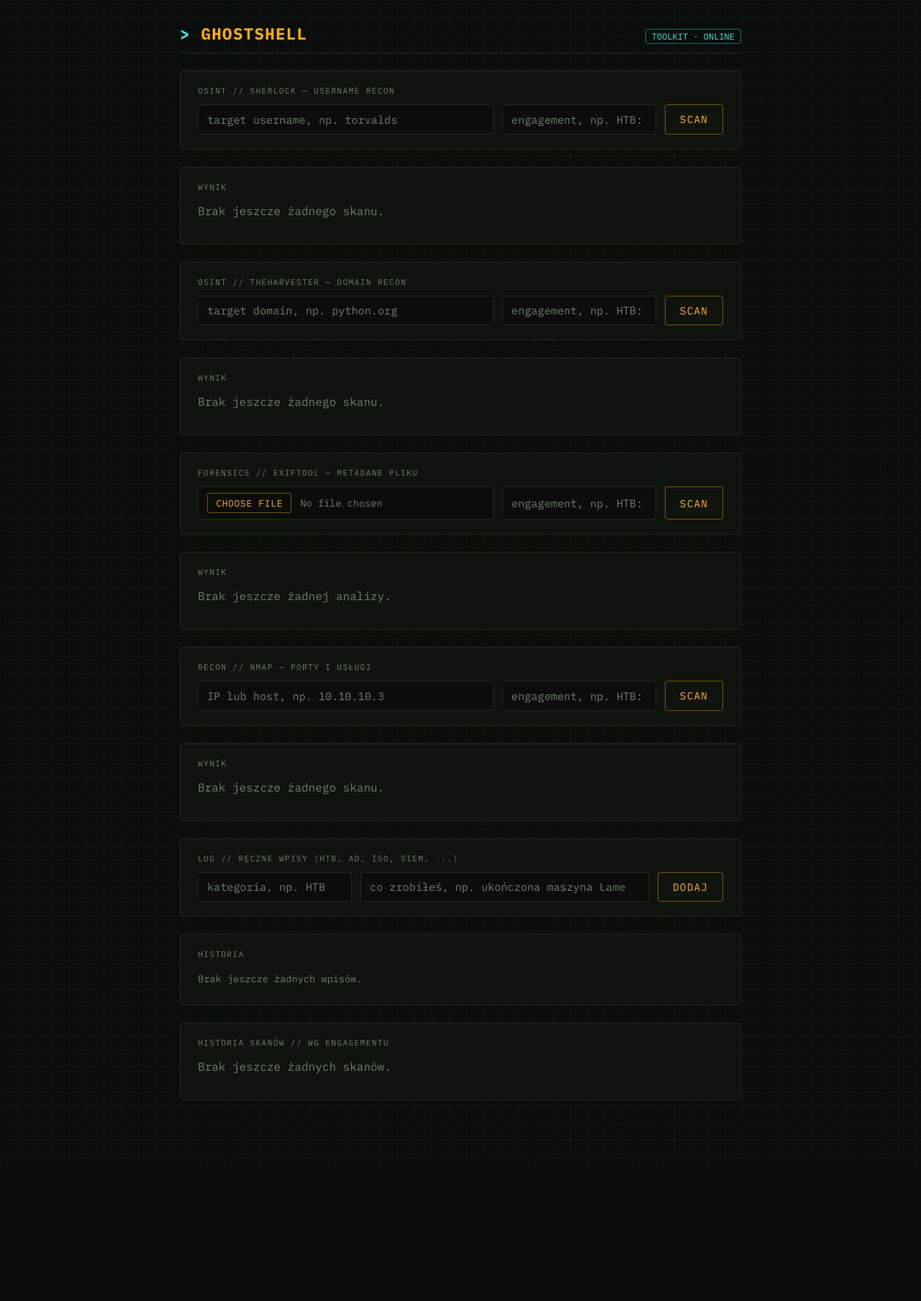
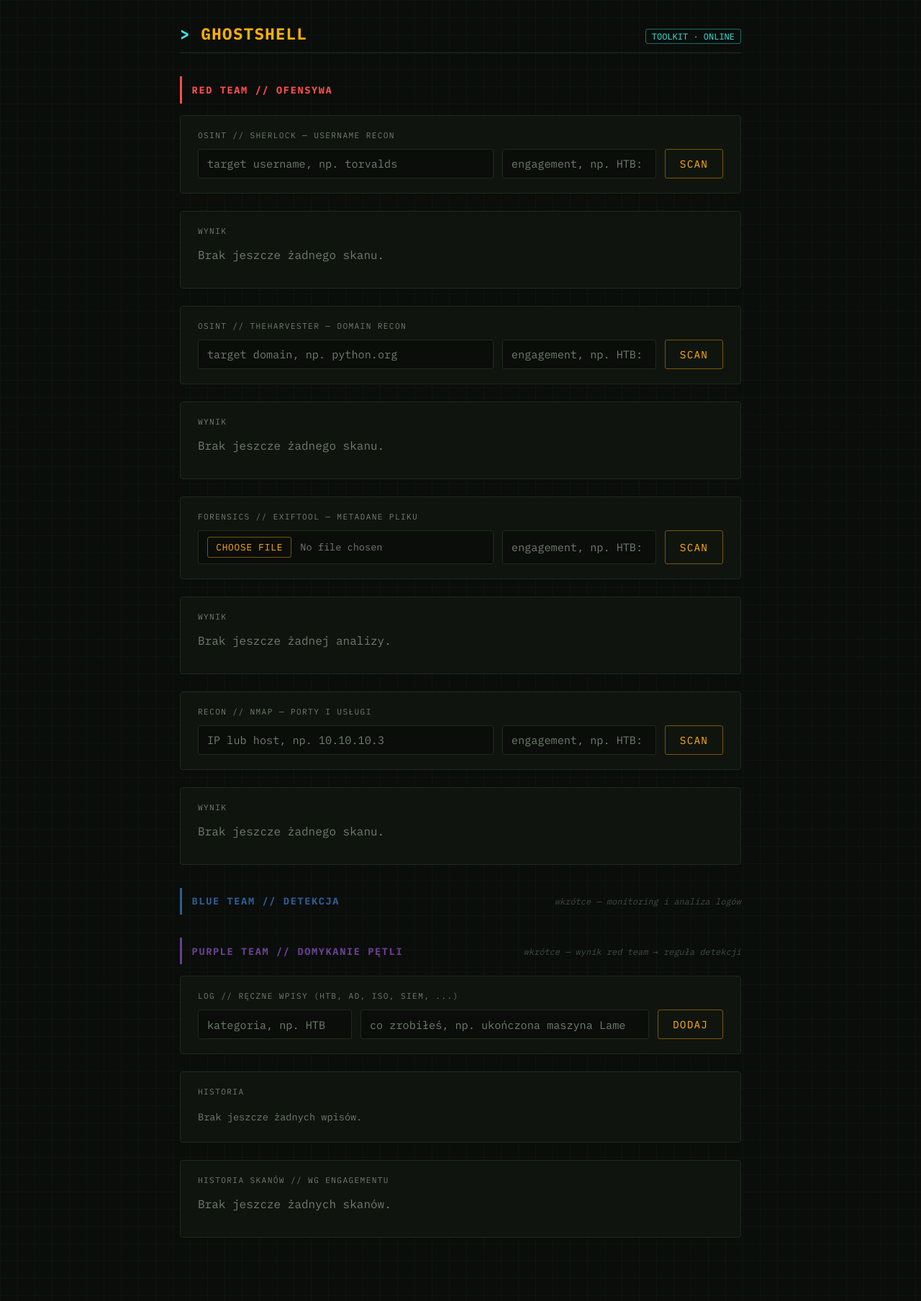
Before and after one commit to SzymekNawrocki/ghostshell, a FastAPI app: page / in a window 1280 px wide. Shown: the whole page at 72% size. Before the commit the page ends 1609 px from the top, so only its background shows below. Run offline with FastAPI, Linux system fonts and the light colour scheme.

Commit message:
feat: group dashboard into Red/Blue/Purple Team bands
Cosmetic only, no new logic — every existing tool (Sherlock,
theHarvester, exiftool, Nmap) now sits under a 'Red Team' band. Blue
Team and Purple Team bands are dimmed placeholders ('wkrótce') that
prep the layout for future defensive/detection features without
committing to their shape yet.

Co-Authored-By: Claude Sonnet 5 <noreply@anthropic.com>
Claude-Session: https://claude.ai/code/session_01VXehdNgUC9RK9mh6iU7N4T

```diff
--- a/static/style.css
+++ b/static/style.css
@@ -11,6 +11,9 @@
   --text: #d9e6d9;
   --text-dim: #6f7d6c;
   --danger: #ff4d4d;
+  --red-team: #ff4d4d;
+  --blue-team: #4d9eff;
+  --purple-team: #b967ff;
 }
 
 * {
@@ -341,6 +344,39 @@ body {
   border-bottom: none !important;
 }
 
+.team-band {
+  display: flex;
+  align-items: baseline;
+  justify-content: space-between;
+  gap: 1rem;
+  padding: 0.6rem 0 0.6rem 0.85rem;
+  margin: 2rem 0 1rem;
+  border-left: 3px solid var(--team-color);
+}
+
+.team-band-label {
+  font-size: 0.85rem;
+  font-weight: 700;
+  letter-spacing: 0.12em;
+  text-transform: uppercase;
+  color: var(--team-color);
+}
+
+.team-band-note {
+  font-size: 0.75rem;
+  color: var(--text-dim);
+  font-style: italic;
+}
+
+.team-red { --team-color: var(--red-team); }
+.team-blue { --team-color: var(--blue-team); }
+.team-purple { --team-color: var(--purple-team); }
+
+.team-band.team-blue,
+.team-band.team-purple {
+  opacity: 0.55;
+}
+
 .engagement-group {
   margin-bottom: 1rem;
 }
--- a/templates/dashboard.html
+++ b/templates/dashboard.html
@@ -11,6 +11,10 @@
     <div class="hud-header">
       <div class="hud-title">GhostShell</div>
       <div id="hud-status" class="hud-status">TOOLKIT · ONLINE</div>
+    </div>
+
+    <div class="team-band team-red">
+      <div class="team-band-label">Red Team // ofensywa</div>
     </div>
 
     <div class="panel">
@@ -156,6 +160,16 @@
       <p style="color: var(--text-dim);">Brak jeszcze żadnego skanu.</p>
     </div>
 
+    <div class="team-band team-blue">
+      <div class="team-band-label">Blue Team // detekcja</div>
+      <div class="team-band-note">wkrótce — monitoring i analiza logów</div>
+    </div>
+
+    <div class="team-band team-purple">
+      <div class="team-band-label">Purple Team // domykanie pętli</div>
+      <div class="team-band-note">wkrótce — wynik red team → reguła detekcji</div>
+    </div>
+
     <div class="panel">
       <div class="panel-label">LOG // ręczne wpisy (HTB, AD, ISO, SIEM, ...)</div>
       <form
```
